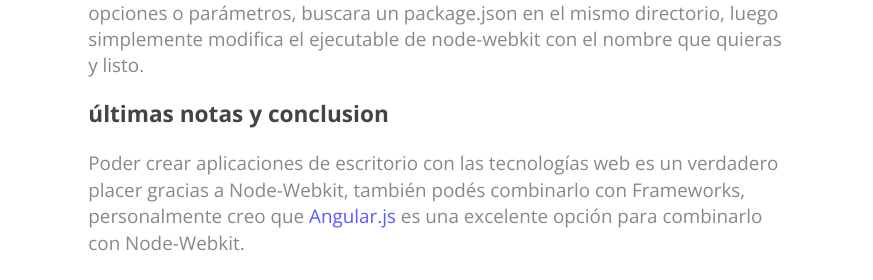
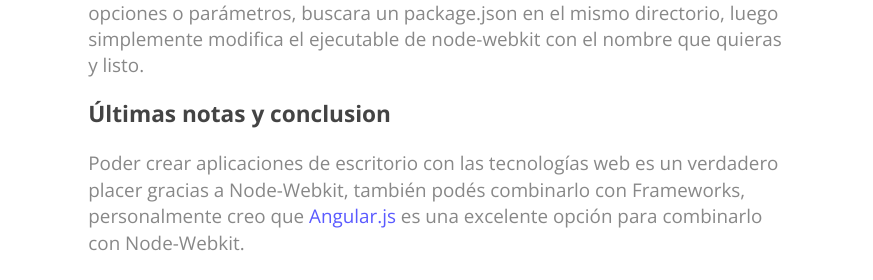
Before and after one commit to GGalizzi/ggalizzi.github.io_old, a Jekyll site: the page built from _posts/2014-03-21-Node-Webkit.markdown, in a window 1280 px wide and 900 px high, scrolled down 2338 px. Shown: the part 162-442 px from the top of the window, without its empty margins (203-1076 px from the left). Built offline with Jekyll 4.4.1, drawn with Linux system fonts in a browser that asks for light colours; some web fonts are replaced; Markdown is read by kramdown in place of the engine named in the settings.

Commit message:
Capitalization fix on last article.

```diff
--- a/_posts/2014-03-21-Node-Webkit.markdown
+++ b/_posts/2014-03-21-Node-Webkit.markdown
@@ -70,7 +70,7 @@ También podés simplemente decirle a Node-Webkit que abra tu directorio actual:
 
 Podés también empaquetar Node-Webkit y tu archivo .nw en un ejecutable para el usuario final. Aunque la manera recomendada es distribuir el directorio de tu aplicación junto con Node-Webkit, ya que al ejecutar node-webkit sin opciones o parámetros, buscara un package.json en el mismo directorio, luego simplemente modifica el ejecutable de node-webkit con el nombre que quieras y listo.
 
-###últimas notas y conclusion
+###Últimas notas y conclusion
 
 Poder crear aplicaciones de escritorio con las tecnologías web es un verdadero placer gracias a Node-Webkit, también podés combinarlo con Frameworks, personalmente creo que [Angular.js](http://angularjs.org/) es una excelente opción para combinarlo con Node-Webkit.
 
```
